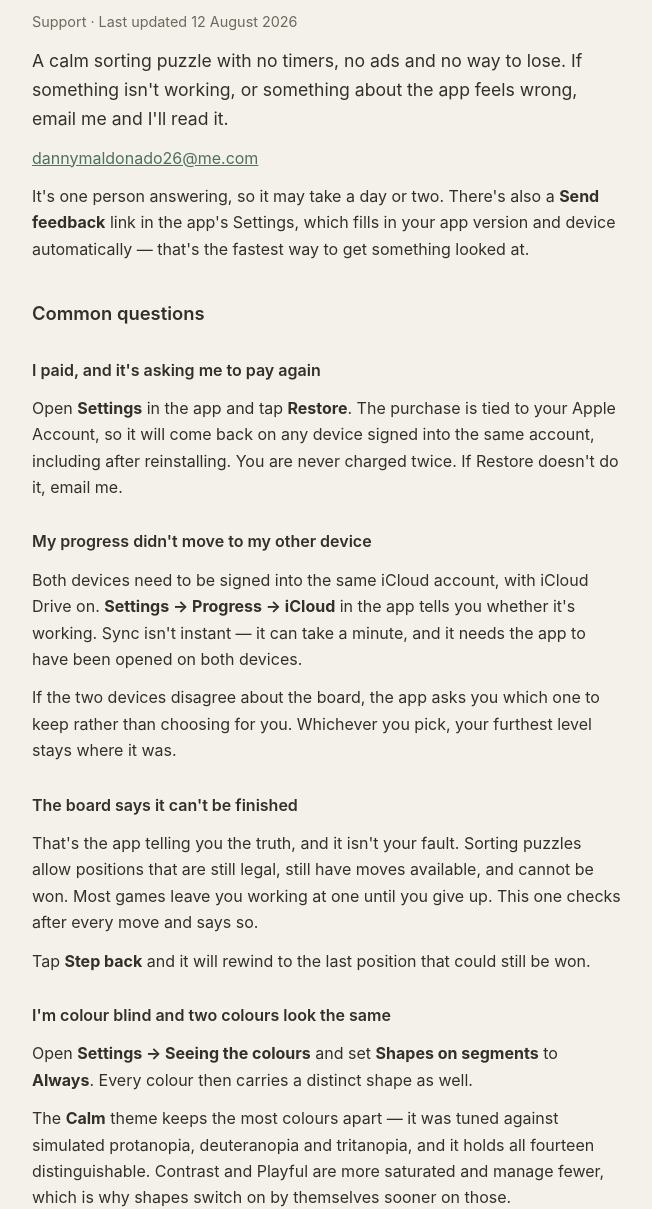
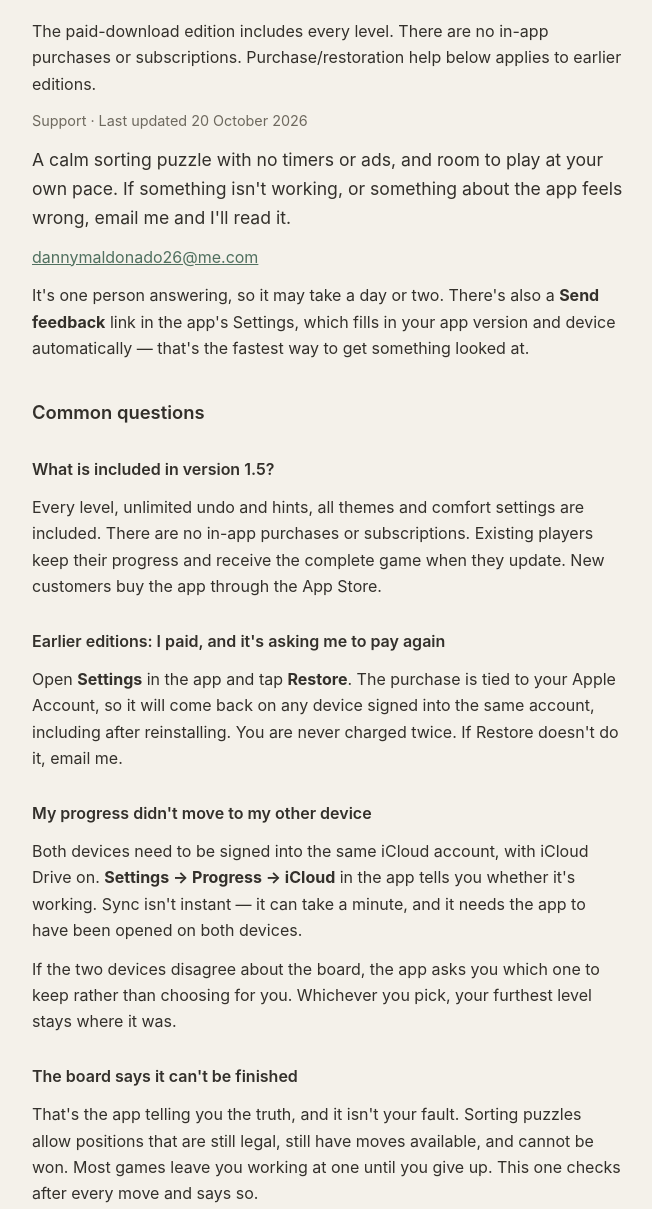
Before and after one commit to dannymaldonado26/sortandsettle, a plain HTML site: page index.html in a window 1280 px wide. Shown: the part 95-1304 px from the top of the page, without its empty margins (312-964 px from the left). Drawn offline with Linux system fonts and the light colour scheme.

Commit message:
Update support and privacy for paid version 1.5

```diff
--- a/index.html
+++ b/index.html
@@ -31,9 +31,10 @@ nav a { margin-right: 1.25rem; }
 </head>
 <body>
 <h1>Sort &amp; Settle</h1>
-<p class="updated">Support &middot; Last updated 12 August 2026</p>
+<p>The paid-download edition includes every level. There are no in-app purchases or subscriptions. Purchase/restoration help below applies to earlier editions.</p>
+<p class="updated">Support &middot; Last updated 20 October 2026</p>
 
-<p class="lede">A calm sorting puzzle with no timers, no ads and no way to lose.
+<p class="lede">A calm sorting puzzle with no timers or ads, and room to play at your own pace.
 If something isn't working, or something about the app feels wrong, email me and
 I'll read it.</p>
 
@@ -45,8 +46,10 @@ app version and device automatically &mdash; that's the fastest way to get
 something looked at.</p>
 
 <h2>Common questions</h2>
+<h3>What is included in version 1.5?</h3>
+<p>Every level, unlimited undo and hints, all themes and comfort settings are included. There are no in-app purchases or subscriptions. Existing players keep their progress and receive the complete game when they update. New customers buy the app through the App Store.</p>
 
-<h3>I paid, and it's asking me to pay again</h3>
+<h3>Earlier editions: I paid, and it's asking me to pay again</h3>
 <p>Open <strong>Settings</strong> in the app and tap <strong>Restore</strong>.
 The purchase is tied to your Apple Account, so it will come back on any device
 signed into the same account, including after reinstalling. You are never
@@ -73,10 +76,7 @@ could still be won.</p>
 <p>Open <strong>Settings &rarr; Seeing the colours</strong> and set
 <strong>Shapes on segments</strong> to <strong>Always</strong>. Every colour then
 carries a distinct shape as well.</p>
-<p>The <strong>Calm</strong> theme keeps the most colours apart &mdash; it was
-tuned against simulated protanopia, deuteranopia and tritanopia, and it holds all
-fourteen distinguishable. Contrast and Playful are more saturated and manage
-fewer, which is why shapes switch on by themselves sooner on those.</p>
+<p>Calm, Contrast and Playful offer different palettes. Shapes provide another way to identify colours; choose <strong>Always</strong> if colour alone is difficult to distinguish.</p>
 
 <h3>It's too hard</h3>
 <p>Turn on <strong>Settings &rarr; Comfort &rarr; Extra spare tube</strong>. Every
@@ -90,7 +90,7 @@ device signed into your iCloud account, and it can't be undone. Your purchase is
 not affected.</p>
 
 <h3>Does it work offline</h3>
-<p>Entirely. There is no networking code in the app at all.</p>
+<p>Every local puzzle, hint, undo and comfort setting works offline. Optional iCloud sync and Game Center need an internet connection and Apple services.</p>
 
 <nav>
   <a href="./">Support</a>
```
Also changed, not shown: privacy.html (+4 -4 lines).
